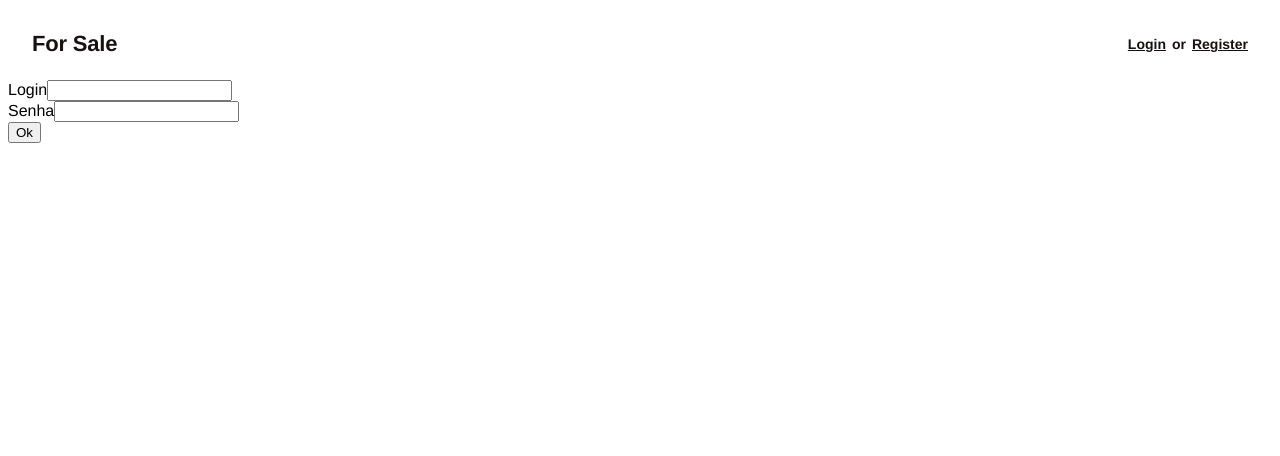
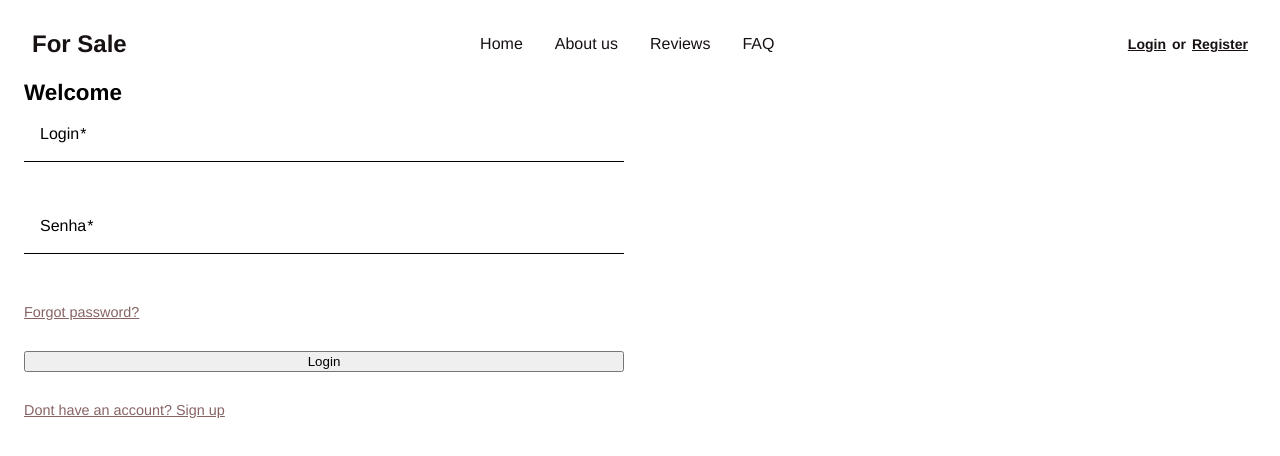
Before and after one commit to caiosantos10/for-sale-frontend, an Angular app: page /auth/login in a window 1280 px wide. Shown: the top 456 px of the page. Built offline with nearby package versions, Linux system fonts and the light colour scheme.

Commit message:
using angular material components on login component and header

```diff
--- a/src/app/modules/auth/login/login.component.html
+++ b/src/app/modules/auth/login/login.component.html
@@ -1,29 +1,43 @@
 <section class="login-page">
+  <mat-card class="login-card">
+    <mat-card-title>Welcome</mat-card-title>
+
+    <mat-card-content>
       <form [formGroup]="loginForm" (ngSubmit)="onSubmit()" class="login-form">
-    <div>
-      <label for="email">Login</label>
+        <mat-form-field>
+          <mat-label for="email">Login</mat-label>
           <input
+            matInput
             id="email"
             type="text"
             formControlName="email"
             autocomplete="username"
+            placeholder="Username"
           />
-    </div>
+        </mat-form-field>
 
-    <div>
-      <label for="password">Senha</label>
+        <mat-form-field>
+          <mat-label for="password">Senha</mat-label>
           <input
+            matInput
             id="password"
             type="password"
             formControlName="password"
             autocomplete="current-password"
+            placeholder="Password"
           />
-    </div>
+        </mat-form-field>
+
+        <p class="router-link" [routerLink]="'/auth/forgot-password'">Forgot password?</p>
 
         <button type="submit" [disabled]="loading">
-      {{ loading ? 'Loading...' : 'Ok' }}
+          {{ loading ? 'Loading...' : 'Login' }}
         </button>
+
+        <p class="router-link" [routerLink]="'/auth/register'">Dont have an account? Sign up</p>
       </form>
 
       <p *ngIf="error" class="error">{{ error }}</p>
+    </mat-card-content>
+  </mat-card>
 </section>
--- a/src/app/modules/auth/login/login.component.scss
+++ b/src/app/modules/auth/login/login.component.scss
@@ -0,0 +1,27 @@
+.login-page {
+  .login-card {
+    width: 50%;
+
+    mat-card-content {
+      >.login-form {
+        width: 100%;
+        display: flex;
+        flex-direction: column;
+        gap: 1rem;
+      }
+
+      .router-link {
+        text-decoration: underline;
+        cursor: pointer;
+        color: #886364;
+        font-size: 0.9rem;
+      }
+    }
+
+    mat-card-title {
+      font-size: 1.4rem;
+      font-weight: bold;
+      padding-left: 16px;
+    }
+  }
+}
--- a/src/app/shared/components/header/header.component.html
+++ b/src/app/shared/components/header/header.component.html
@@ -4,11 +4,18 @@
   </div>
 
   @if (isLoggedIn) {
-      <nav class="header-shell__main-nav" aria-label="Menu principal">
+      <nav class="header-shell__main-nav" aria-label="Logged Menu">
         @for (item of menuItems; track item.label) {
           <a class="header-shell__main-nav--link" [routerLink]="item.route">{{ item.label }}</a>
         }
       </nav>
+  } @else {
+    <nav class="header-shell__main-nav" aria-label="Home">
+      <a class="header-shell__main-nav--link" [routerLink]="'/home'">Home</a>
+      <a class="header-shell__main-nav--link" [routerLink]="'/home'">About us</a>
+      <a class="header-shell__main-nav--link" [routerLink]="'/home'">Reviews</a>
+      <a class="header-shell__main-nav--link" [routerLink]="'/home'">FAQ</a>
+    </nav>
   }
 
   <div class="user-menu" [class.user-menu--open]="isUserMenuOpen">
--- a/src/app/shared/components/header/header.component.scss
+++ b/src/app/shared/components/header/header.component.scss
@@ -14,10 +14,8 @@
 
   .brand-chip {
     color: $color-text-primary;
-    font-size: 22px;
+    font-size: 1.5rem;
     font-weight: 800;
-    letter-spacing: -0.2px;
-    line-height: 1;
   }
 
   &__main-nav {
```
Also changed, not shown: src/app/modules/auth/login/login.component.ts (+5 -2 lines). Lines whose indentation alone changed are shown as unchanged.
